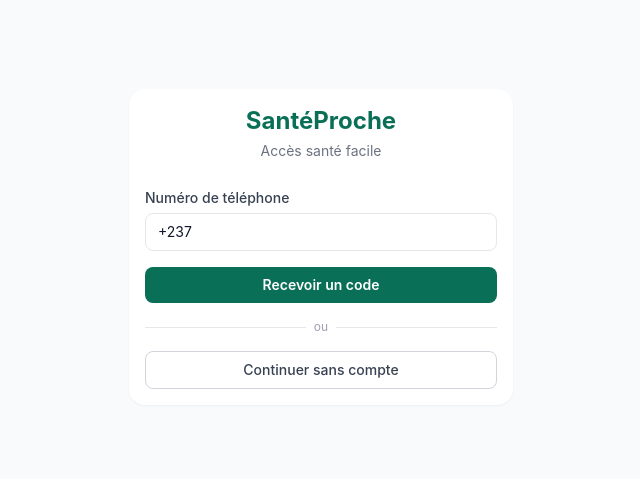
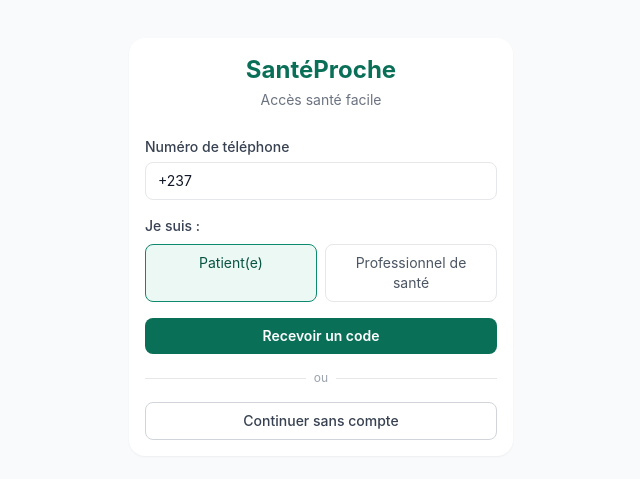
Before and after one commit to Nicht98/santeproche, a React (Vite) app in the folder apps/web/: page /login in a window 1280 px wide. Shown: the part 153-632 px from the top of the page, without its empty margins (319-959 px from the left). Built offline with nearby package versions, Linux system fonts and the light colour scheme; no server answers.

Commit message:
feat(frontend): role selector in login (patient vs healthcare pro)

```diff
--- a/apps/web/src/lib/api.ts
+++ b/apps/web/src/lib/api.ts
@@ -35,7 +35,7 @@ async function api<T>(path: string, init?: RequestInit): Promise<T> {
 
 /* ---------- Auth ---------- */
 export interface RequestOtpBody { phone: string }
-export interface VerifyOtpBody { phone: string; code: string }
+export interface VerifyOtpBody { phone: string; code: string; role?: string }
 export interface AuthResponse {
   accessToken: string;
   refreshToken: string;
--- a/apps/web/src/pages/Login.tsx
+++ b/apps/web/src/pages/Login.tsx
@@ -11,6 +11,7 @@ export function Login() {
   const [step, setStep] = useState<'phone' | 'otp'>('phone');
   const [phone, setPhone] = useState('+237');
   const [otp, setOtp] = useState('');
+  const [role, setRole] = useState<string>('patient');
 
   const req = useRequestOtp();
   const verify = useVerifyOtp();
@@ -24,7 +25,7 @@ export function Login() {
 
   const handleVerify = (e: React.FormEvent) => {
     e.preventDefault();
-    verify.mutate({ phone, code: otp }, {
+    verify.mutate({ phone, code: otp, role }, {
       onSuccess: (data) => {
         setAuth(data);
         if (!data.isProfileComplete) {
@@ -61,6 +62,35 @@ export function Login() {
                 required
               />
             </label>
+
+            <div className="flex flex-col space-y-2">
+              <span className="text-sm font-medium text-gray-700">Je suis :</span>
+              <div className="flex space-x-2">
+                <label className={`flex-1 cursor-pointer rounded-lg border px-3 py-2 text-center text-sm ${role === 'patient' ? 'border-brand-500 bg-brand-50 text-brand-700' : 'border-gray-200 text-gray-600'}`}>
+                  <input
+                    type="radio"
+                    name="role"
+                    value="patient"
+                    checked={role === 'patient'}
+                    onChange={(e) => setRole(e.target.value)}
+                    className="sr-only"
+                  />
+                  Patient(e)
+                </label>
+                <label className={`flex-1 cursor-pointer rounded-lg border px-3 py-2 text-center text-sm ${role === 'doctor' ? 'border-brand-500 bg-brand-50 text-brand-700' : 'border-gray-200 text-gray-600'}`}>
+                  <input
+                    type="radio"
+                    name="role"
+                    value="doctor"
+                    checked={role === 'doctor'}
+                    onChange={(e) => setRole(e.target.value)}
+                    className="sr-only"
+                  />
+                  Professionnel de santé
+                </label>
+              </div>
+            </div>
+
             <button
               type="submit"
               disabled={req.isPending}
```
